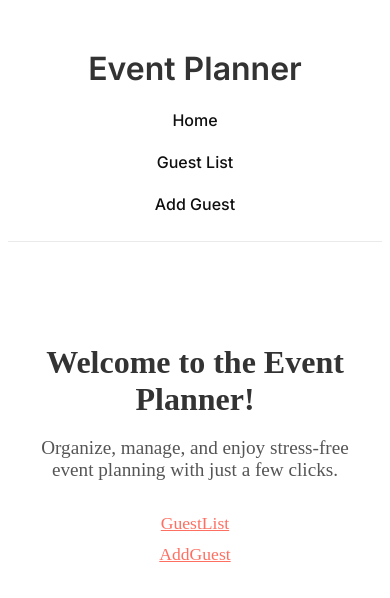
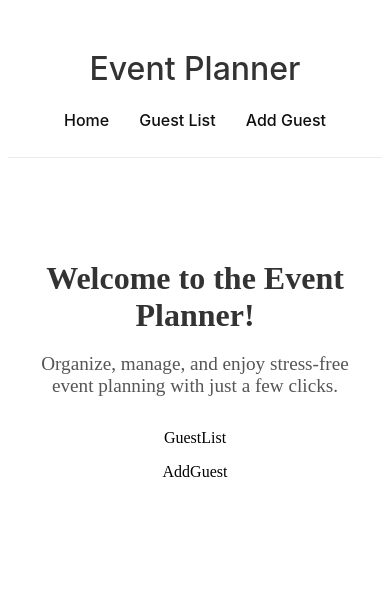
Before and after one commit to ramon-rcp/Event-Planner, a Next.js app in the folder nextjs-blog/: page / in a window 390 px wide. Shown: the top 598 px of the page. Built offline with nearby package versions, Linux system fonts and the light colour scheme.

Commit message:
removed unused classes in Home.module.css

```diff
--- a/nextjs-blog/styles/Home.module.css
+++ b/nextjs-blog/styles/Home.module.css
@@ -1,6 +1,3 @@
-@import url('https://fonts.googleapis.com/css2?family=Inter:wght@400;500;600&display=swap');
-/* https://www.color-hex.com/color-palette/15018 */
-
 /* Header Styles */
 .mainHeader {
   background: #ffffff;
@@ -19,7 +16,7 @@
 .logo {
   font-family: "Inter", sans-serif;
   font-size: 2rem;
-  font-weight: 600; /* Slightly bolder for emphasis */
+  font-weight: 500; /* "Event Planner" bold-ness emphasis */
   color: #333;
 }
 
@@ -52,11 +49,6 @@
     text-align: center;
   }
 
-  .nav {
-    flex-direction: column;
-    gap: 15px;
-  }
-
   .container {
     text-align: center;
     margin: 50px auto;
@@ -77,20 +69,8 @@
     margin-bottom: 2rem;
   }
 
-  .navigation {
-    margin-top: 20px;
+  .navLink {
+    cursor: pointer;
+    color: inherit; /* Inherits text color */
   }
-
-  .navLink {
-    font-size: 1.1rem;
-    color: #ff6f61;
-    cursor: pointer;
-    margin: 10px 0;
-    text-decoration: underline;
-  }
-
-  .navLink:hover {
-    color: #ff3b3b;
-  }
-
 }
```
